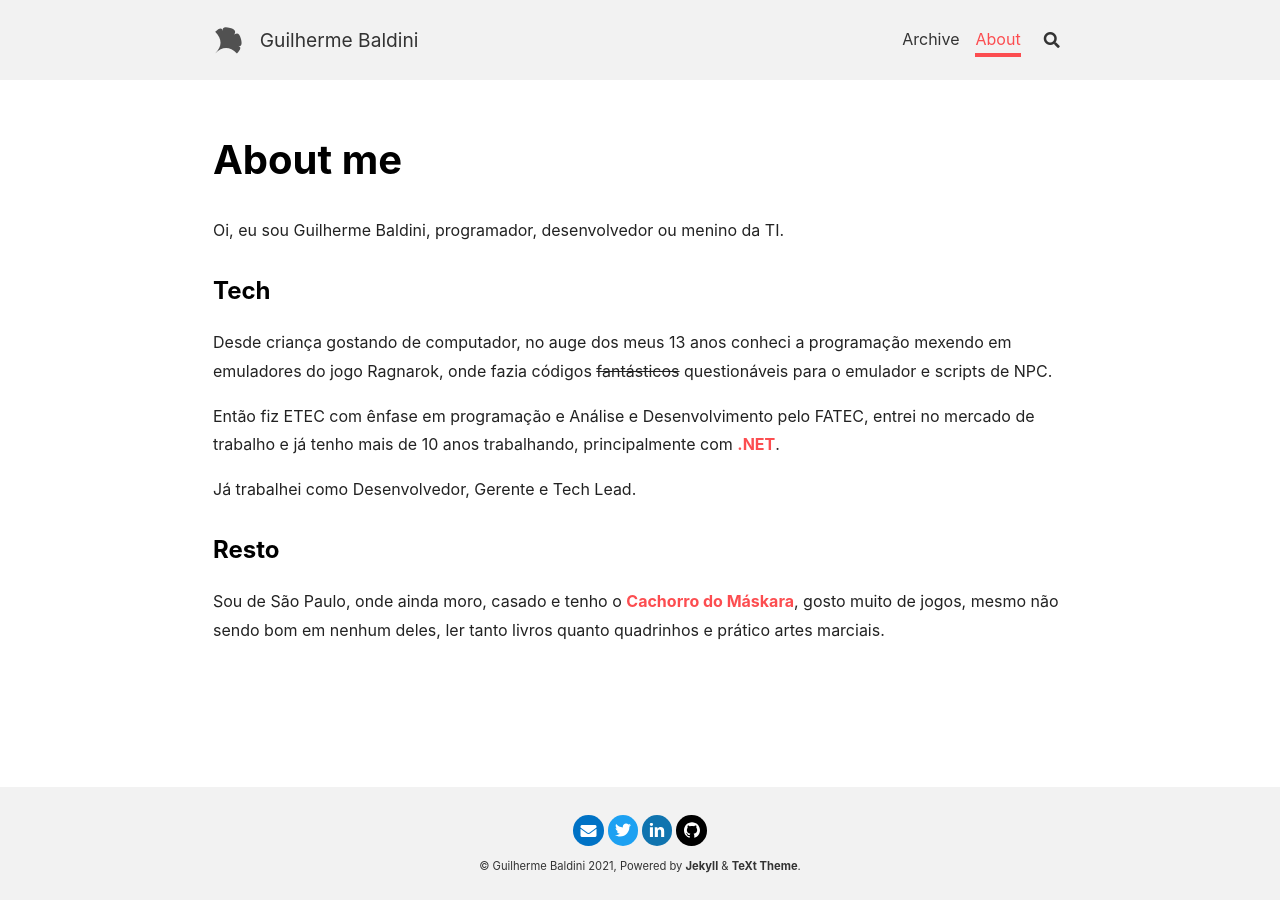
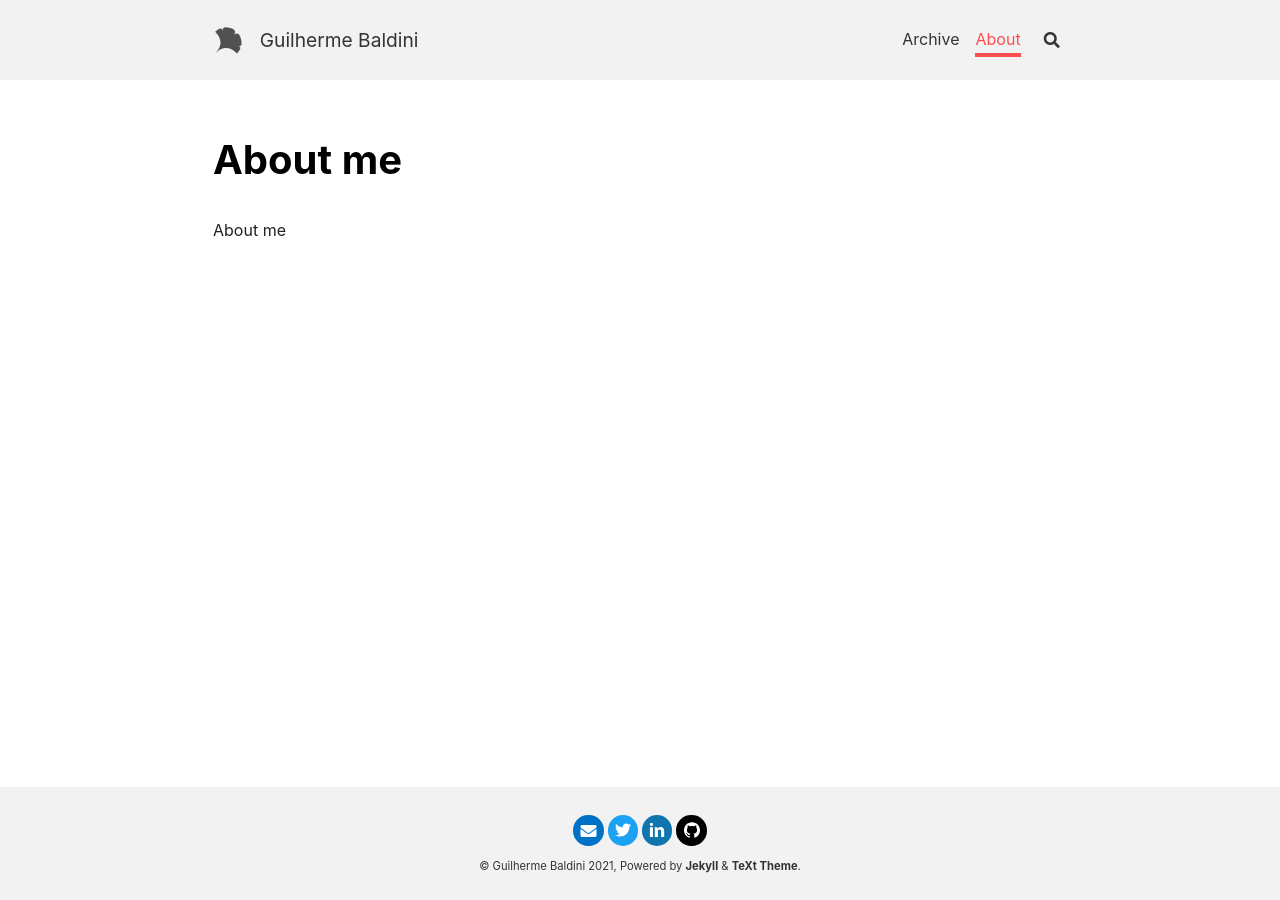
Before and after one commit to Baldini/baldini.github.io, a Jekyll site: the page built from about.md, in a window 1280 px wide. Built offline with Jekyll 4.4.1, drawn with Linux system fonts in a browser that asks for light colours; nearby versions of some CDN libraries; comment, search, counter and statistics services are not loaded.

```diff
--- a/about.md
+++ b/about.md
@@ -5,16 +5,4 @@
 comments: false
 ---
 
-Oi, eu sou Guilherme Baldini, programador, desenvolvedor ou menino da TI.
-
-### Tech
-
-Desde criança gostando de computador, no auge dos meus 13 anos conheci a programação mexendo em emuladores do jogo Ragnarok, onde fazia códigos ~~fantásticos~~ questionáveis para o emulador e scripts de NPC.
-
-Então fiz ETEC com ênfase em programação e Análise e Desenvolvimento pelo FATEC, entrei no mercado de trabalho e já tenho mais de 10 anos trabalhando, principalmente com [.NET](https://www.baldini.io/archive.html?tag=.NET).
-
-Já trabalhei como Desenvolvedor, Gerente e Tech Lead.
-
-### Resto
-
-Sou de São Paulo, onde ainda moro, casado e tenho o [Cachorro do Máskara](https://www.instagram.com/hakan.jrt/), gosto muito de jogos, mesmo não sendo bom em nenhum deles, ler tanto livros quanto quadrinhos e prático artes marciais.
+About me
```
Also changed, not shown: .github/workflows/github-pages.yml.
